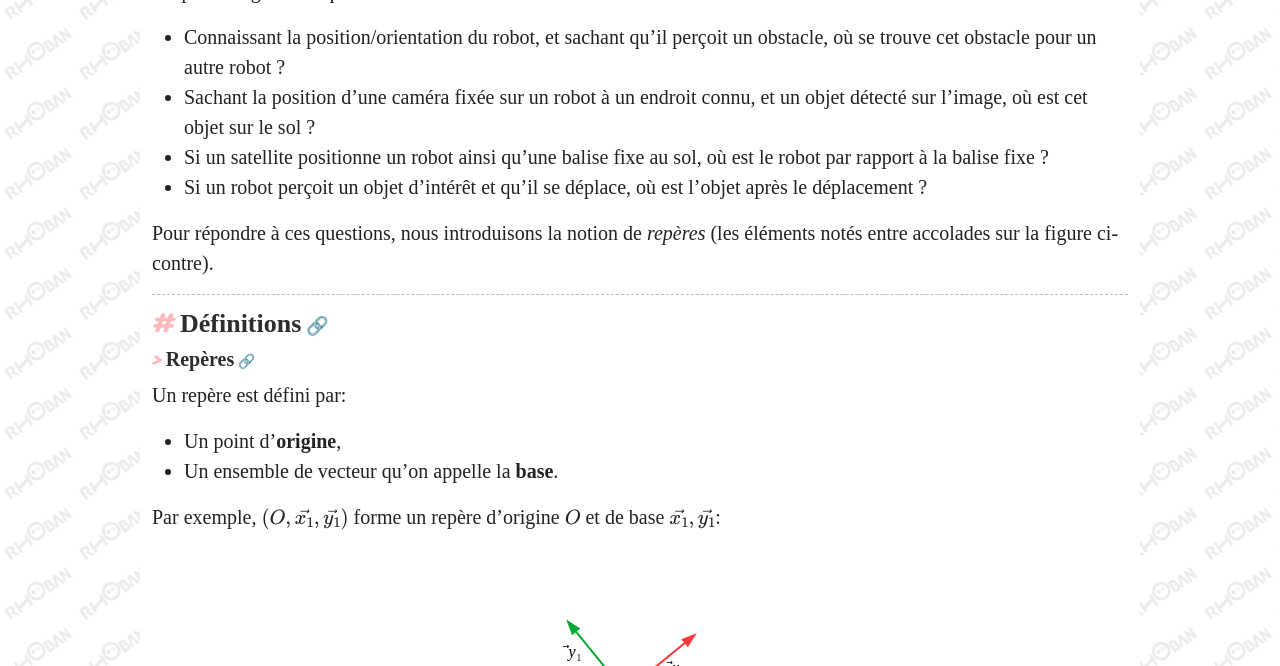
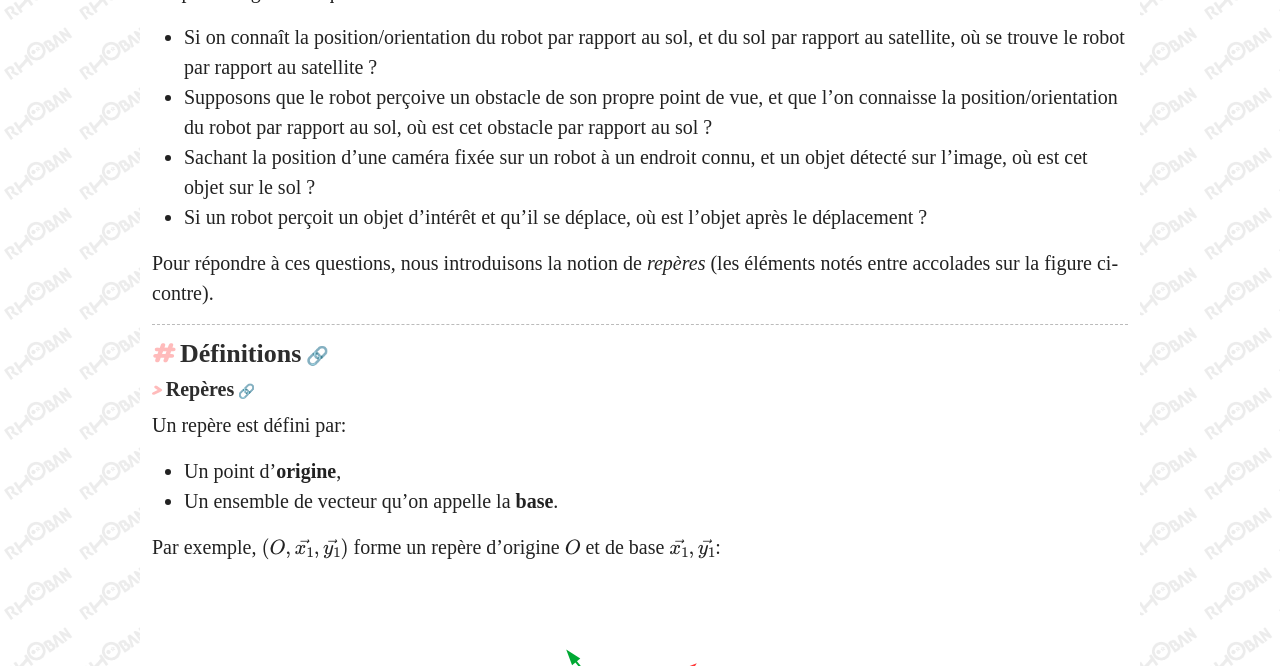
Before and after one commit to Rhoban/rhoban.github.io, a Jekyll site: the page built from reperes/introduction.md, in a window 1280 px wide and 900 px high, scrolled down 523 px, cut to the strip 234-900 px from the top of the window. Built offline with Jekyll 4.4.1, drawn with Linux system fonts in a browser that asks for light colours; some web fonts are replaced; formulas are drawn with MathJax 3.

Commit message:
Questions

```diff
--- a/reperes/introduction.md
+++ b/reperes/introduction.md
@@ -24,12 +24,12 @@
 
 On peut imaginer les questions:
 
-* Connaissant la position/orientation du robot, et sachant qu'il perçoit un obstacle, où se trouve
-cet obstacle pour un autre robot ?
+* Si on connaît la position/orientation du robot par rapport au sol, et du sol par rapport au
+satellite, où se trouve le robot par rapport au satellite ?
+* Supposons que le robot perçoive un obstacle de son propre point de vue, et que l'on connaisse
+la position/orientation du robot par rapport au sol, où est cet obstacle par rapport au sol ?
 * Sachant la position d'une caméra fixée sur un robot à un endroit connu, et un objet détecté sur l'image,
 où est cet objet sur le sol ?
-* Si un satellite positionne un robot ainsi qu'une balise fixe au sol, où est le robot par rapport à la balise
-fixe ?
 * Si un robot perçoit un objet d’intérêt et qu'il se déplace, où est l'objet après le déplacement ?
 
 Pour répondre à ces questions, nous introduisons la notion de *repères* (les éléments notés entre
```
